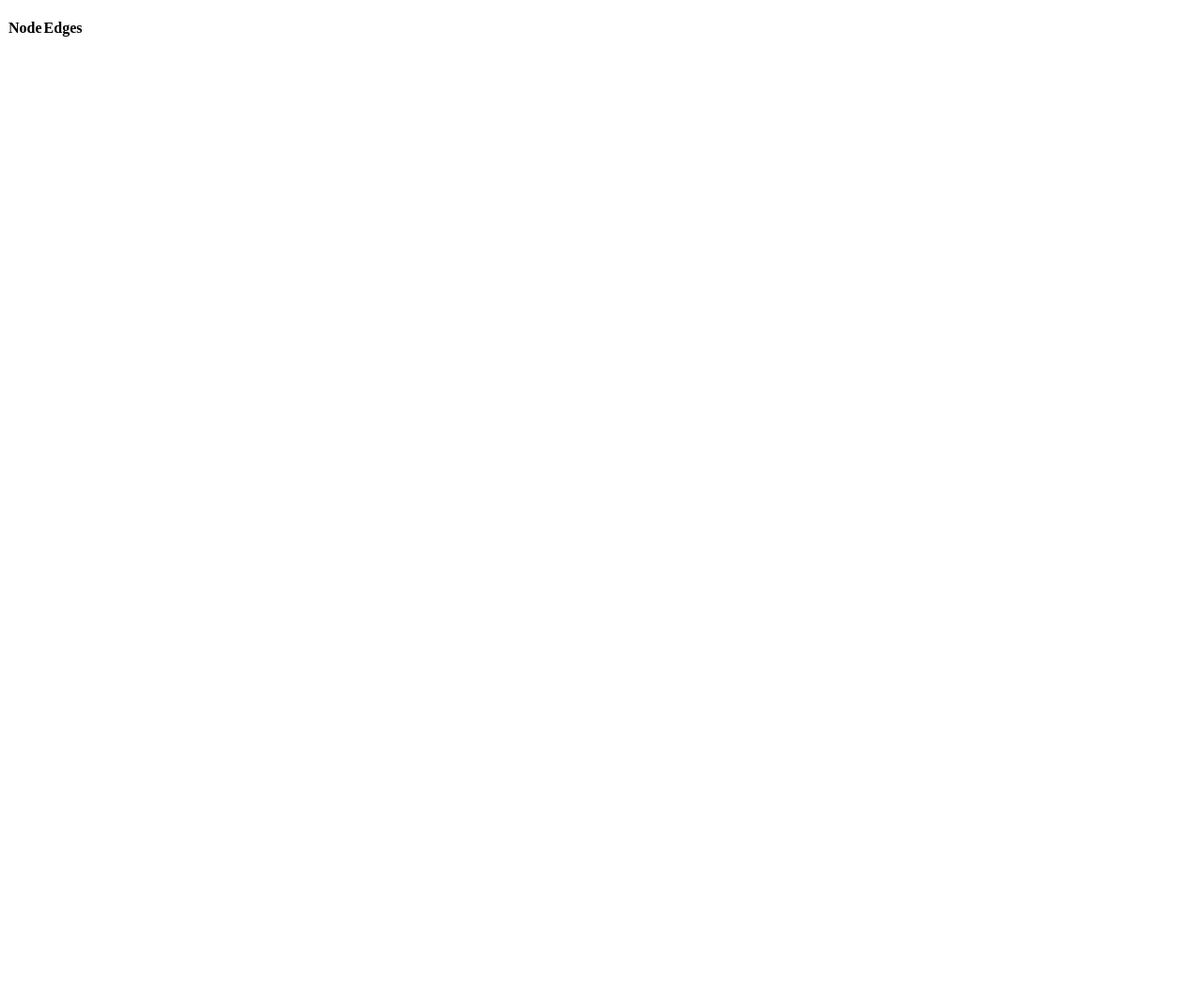
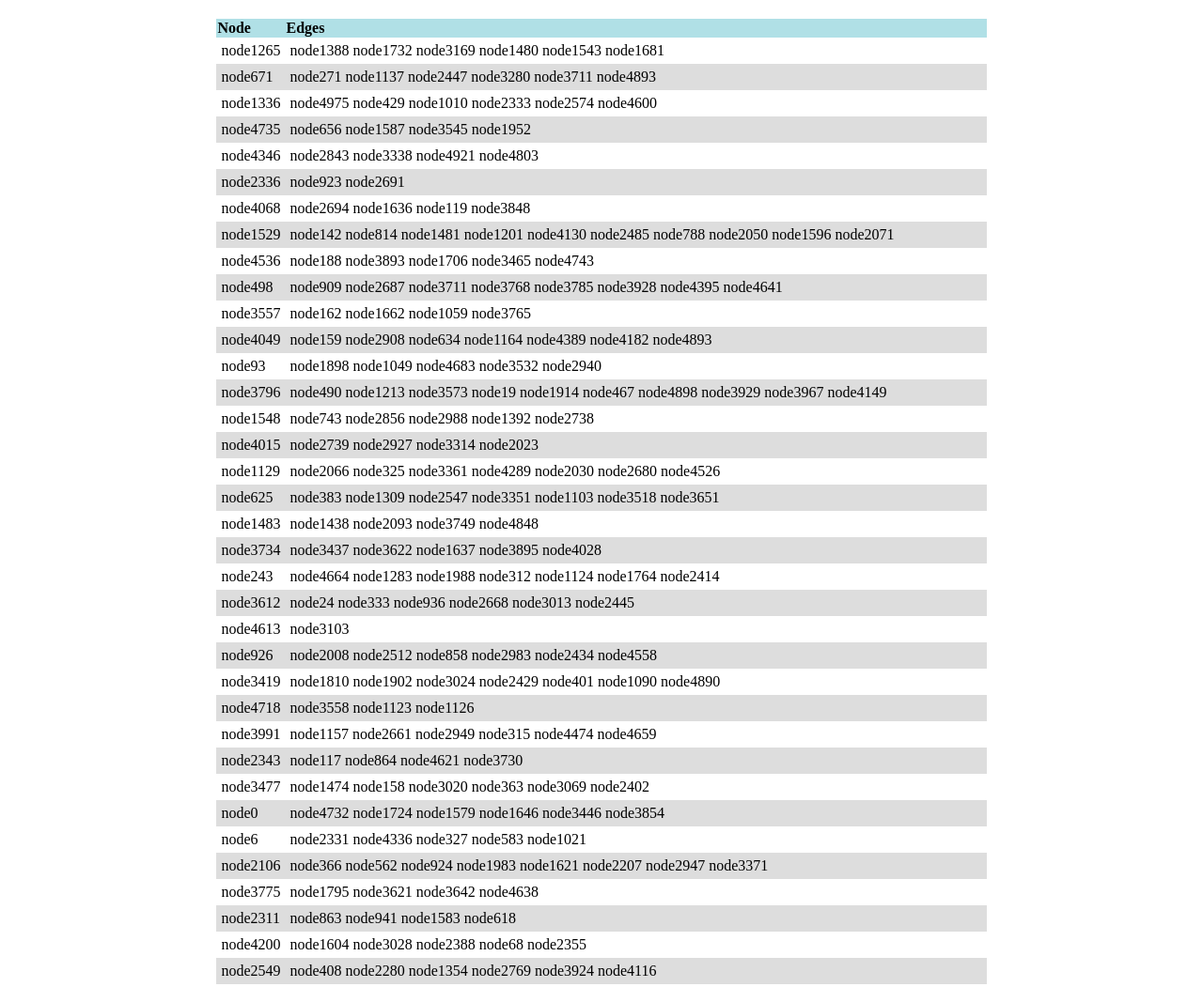
Before and after one commit to samridh90/network-nodes, a plain HTML site: page index.html in a window 1280 px wide. Shown: the top 1051 px of the page at 94% size. Before the commit the page ends 800 px from the top, so only its background shows below. Drawn offline with nearby package versions, Linux system fonts and the light colour scheme.

Commit message:
Part a: Trivially show all the nodes and their edges

```diff
--- a/main.js
+++ b/main.js
@@ -1,5 +1,5 @@
 $(document).ready(() => {
-  let count = 50000;
+  let count = 5000;
   let seed = 1234567;
   nodes = generateNodes(count, seed);
   renderTable(nodes);
@@ -10,7 +10,7 @@ function renderTable(nodes) {
   let $table = $('<table></table>');
   let $thead = $('<thead></thead>');
   let $tbody = $('<tbody></tbody>');
-  let $header = $('<tr><th>Node</th><th>Edges</th></tr>');
+  let $header = $('<tr><th class="node-col">Node</th><th>Edges</th></tr>');
   $container.append(
     $table
       .append($thead.append($header))
@@ -20,5 +20,9 @@ function renderTable(nodes) {
 }
 
 function renderNodes($tbody, nodes) {
-
+  let rows = _.map(_.toPairs(nodes), ([key, value]) => {
+      let edges = _.keys(value).join(' ');
+      return $(`<tr><td>${key}</td><td>${edges}</td></tr>`);
+    });
+  $tbody.append(rows);
 }
--- a/style.css
+++ b/style.css
@@ -1,9 +1,14 @@
+html, body {
+  margin: 0 10%;
+}
+
 table {
   margin-top: 20px;
+  width: 100%;
   border-collapse:collapse;
 }
 
-table > tr:nth-child(2n) {
+table tr:nth-child(2n) {
   background-color: #ddd;
 }
 
@@ -15,6 +20,14 @@ table thead .node-col {
   cursor: pointer;
 }
 
+table thead {
+  background-color: powderblue;
+}
+
+table thead th {
+  text-align: left;
+}
+
 label {
   display: block;
   margin-bottom: 10px;
```
